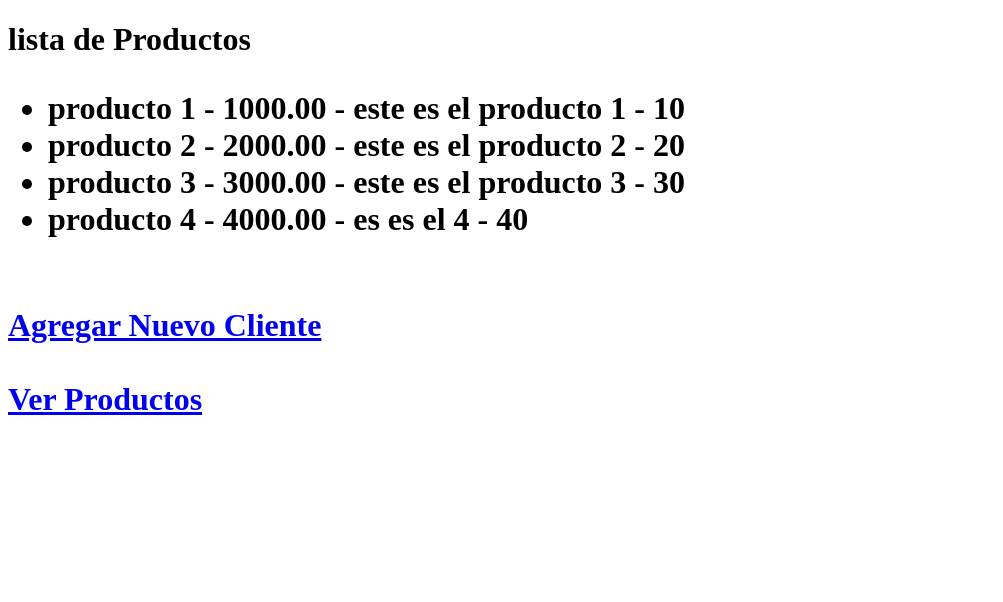
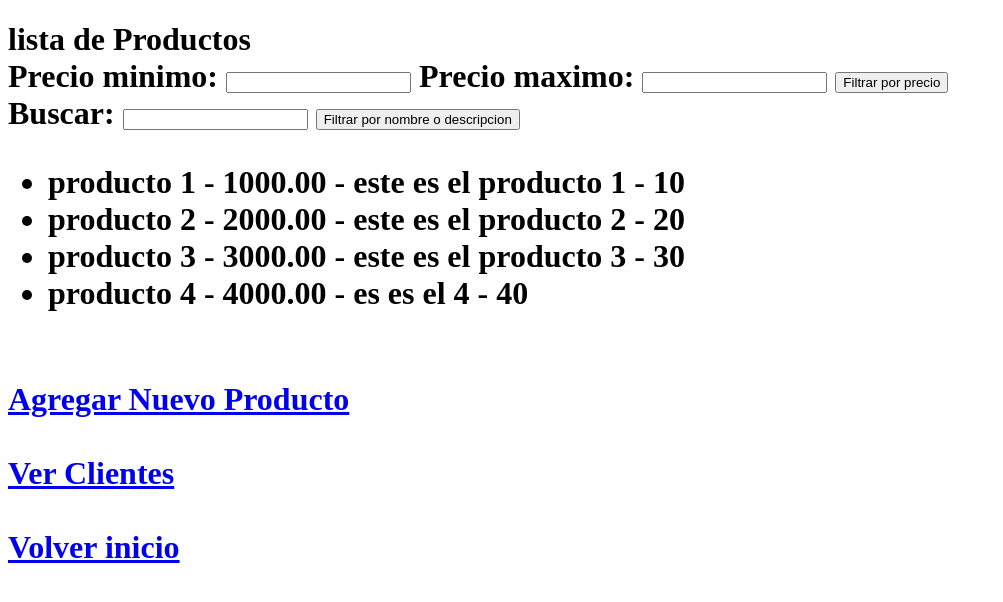
Before and after one commit to velasquezgalejandro/censa_django_2, a Django app: template tienda/productos/templates/listar_productos.html in a window 1280 px wide. Shown: the top 602 px of the page, without its empty margins (0-1003 px from the left). Run offline with Django 5.2, Linux system fonts and the light colour scheme; the template is opened without the code that fills it: values that come from a table or form of the project are taken from there, others are empty; data comes from the database, SQL or seed files in the repository; both versions use the stored data as it was after the commit.

Commit message:
crea filtros

```diff
--- a/tienda/productos/forms.py
+++ b/tienda/productos/forms.py
@@ -6,6 +6,12 @@ class ProductoModelForm(forms.ModelForm):
         model = Producto
         fields = ['nombre', 'descripcion', 'precio', 'stock']
 
+    def clean_precio(self):
+        precio = self.cleaned_data.get('precio')
+        if precio <= 0: #con esta validacion nos aseguramos que aparezca un error si el precio es menor a cero.
+            raise forms.ValidationError('El precio debe ser mayor que cero. ')
+        return precio
+
 class ClienteModelForm(forms.ModelForm):
     class Meta:
         model = Cliente
--- a/tienda/productos/templates/listar_clientes.html
+++ b/tienda/productos/templates/listar_clientes.html
@@ -15,5 +15,8 @@
     <br>
     <br>
     <a href="{% url 'listar_productos' %}">Ver Productos</a>
+    <br>
+    <br>
+    <a href="{% url 'inicio' %}">Volver inicio</a>
 </body>
 </html>
--- a/tienda/productos/templates/listar_productos.html
+++ b/tienda/productos/templates/listar_productos.html
@@ -5,15 +5,27 @@
 </head>
 <body>
     <h1>lista de Productos</h>
+        <form method="get">
+            Precio minimo: <input type="number" name="precio_min">
+            Precio maximo: <input type="number" name="precio_max">
+            <button type="submit">Filtrar por precio</button>
+        </form>
+         <form method="get">
+            Buscar: <input type="text" name="q">
+            <button type="submit">Filtrar por nombre o descripcion</button>
+        </form>
     <ul>
         {% for producto in productos %}
         <li>{{ producto.nombre }} - {{ producto.precio }} - {{ producto.descripcion }} - {{ producto.stock }}</li>
         {% endfor %}
     </ul>
     <br>
-    <a href="{% url 'agregar_cliente' %}">Agregar Nuevo Cliente</a>
+    <a href="{% url 'agregar_producto' %}">Agregar Nuevo Producto</a>
     <br>
     <br>
-    <a href="{% url 'listar_productos' %}">Ver Productos</a>
+    <a href="{% url 'listar_clientes' %}">Ver Clientes</a>
+    <br>
+    <br>
+    <a href="{% url 'inicio' %}">Volver inicio</a>
 </body>
 </html>
--- a/tienda/tienda/urls.py
+++ b/tienda/tienda/urls.py
@@ -21,5 +21,5 @@ from productos.views import inicio
 urlpatterns = [
     path('admin/', admin.site.urls),
     path('', inicio, name='inicio'),
-    path('', include('productos.urls'))
+    path('productos/', include('productos.urls'))
 ]
```
Also changed, not shown: tienda/productos/views.py (+10 -0 lines), tienda/db.sqlite3.
